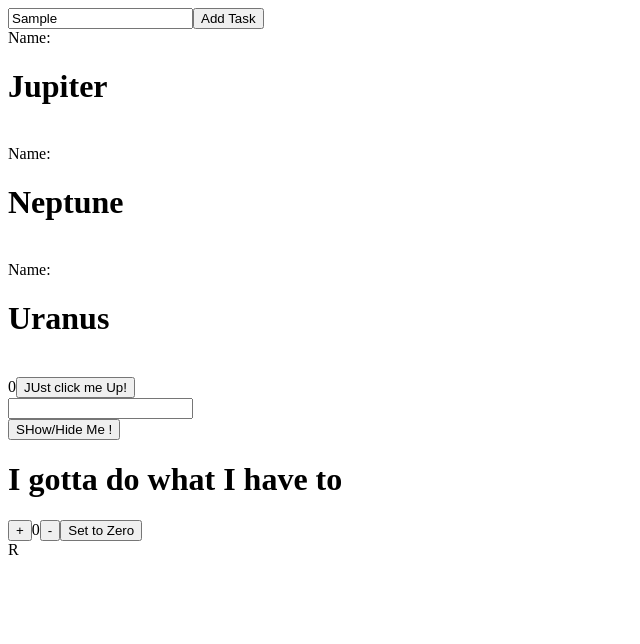
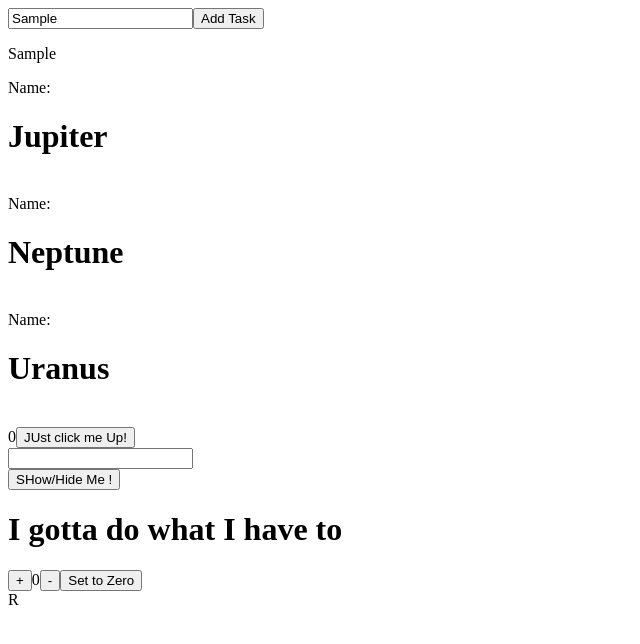
Before and after one commit to Cherrypick14/all_react_practices, a React (Create React App) app: page / in a window 1280 px wide. Both pictures are taken after typing "Sample" into the empty fields and a click on the button "Add Task". Shown: the top 644 px of the page, without its empty margins (0-640 px from the left). Built offline with nearby package versions, Linux system fonts and the light colour scheme.

Commit message:
Add handletodo func

```diff
--- a/src/components/todolist.jsx
+++ b/src/components/todolist.jsx
@@ -7,14 +7,22 @@ const Todolist = () => {
 
   const handleChange = (e) =>{
     setNewTodo( e.target.value)
-    console.log(e)
+
   }
-
+ const handleToDo = () =>{
+    const newList = [...todoList, newTodo]
+    setTodoList(newList)
+ }
   return (
     <div className='todo'>
          <input onChange={handleChange} value ={newTodo}/>
-        <button>Add Task</button>
-      <div className='tasks'></div>
+        <button onClick={handleToDo}>Add Task</button>
+      <div className='tasks'>
+        {todoList.map((mytodo,key)=>{
+          return <p>{mytodo}</p>
+        })}
+
+        </div>
     </div>
   )
 }
```
